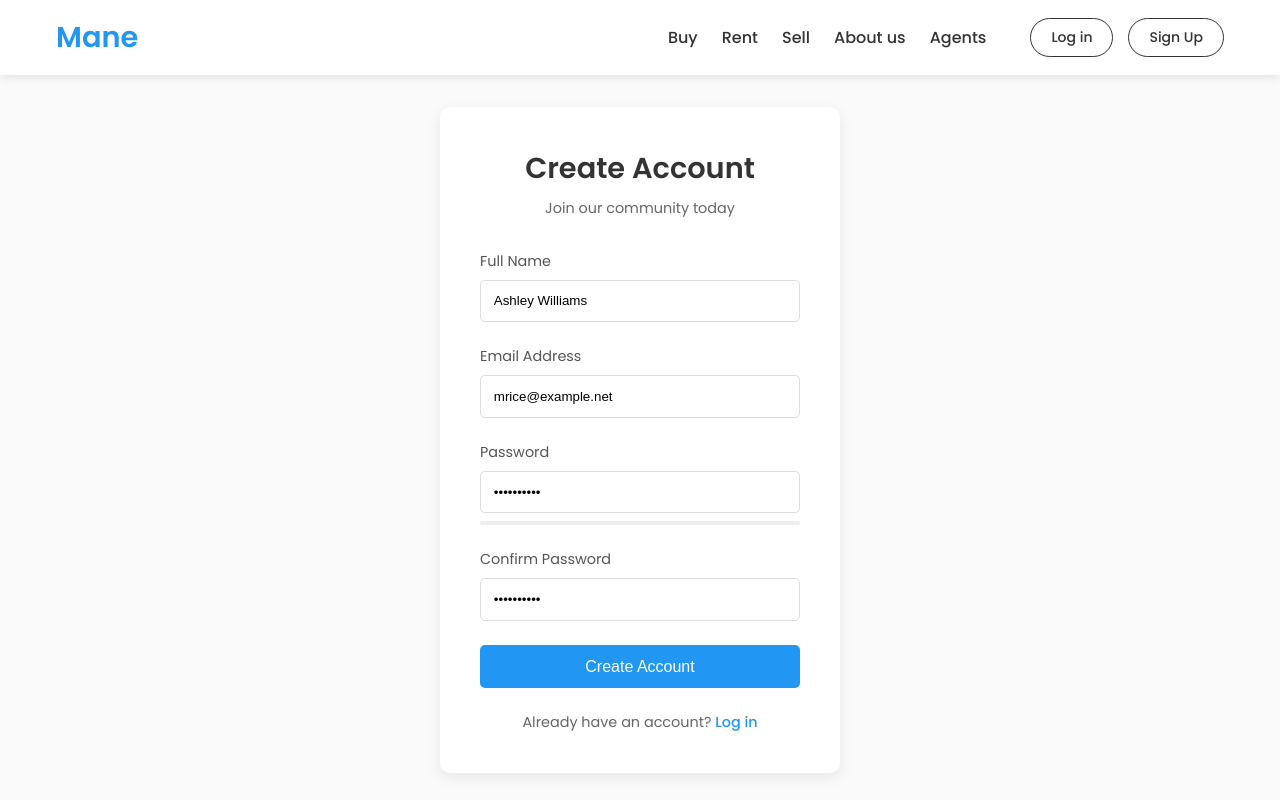
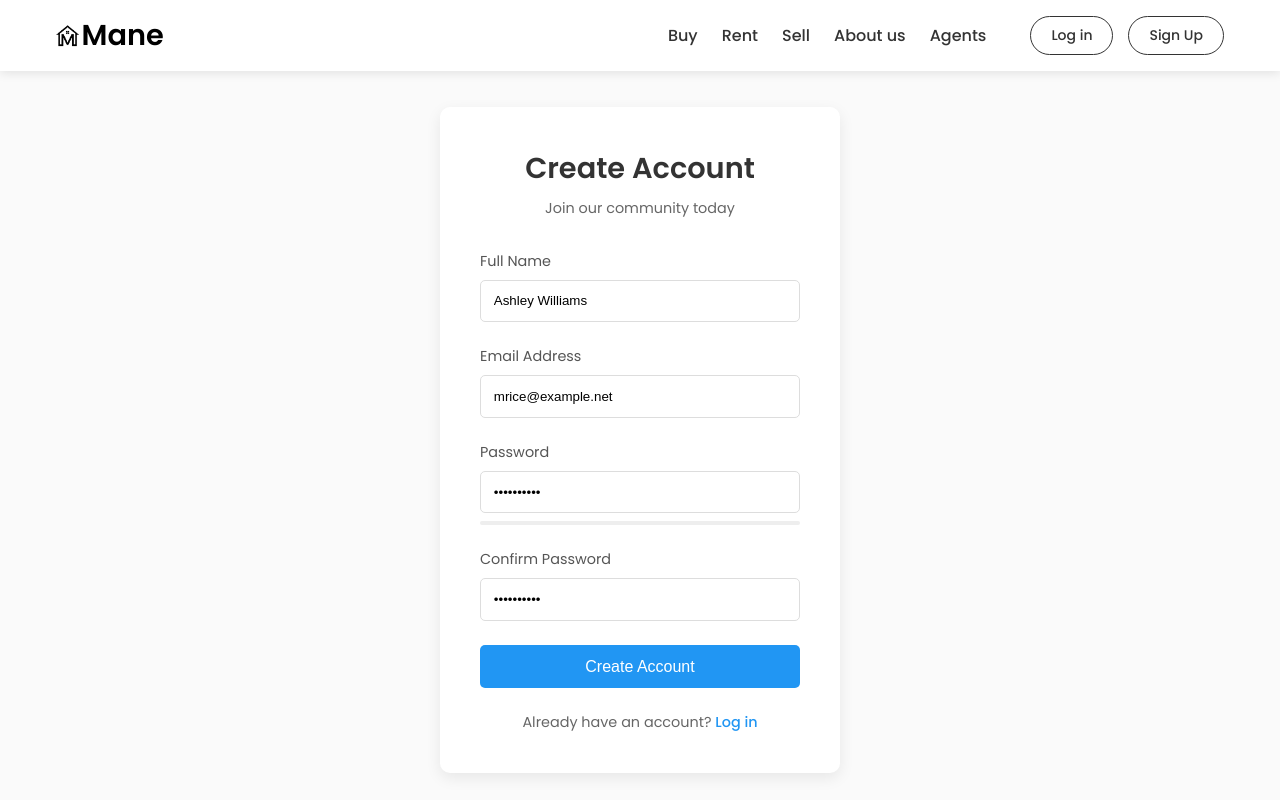
Before and after one commit to ujjwalredd/Mane, a plain HTML site: page Frontend/signup.html in a window 1280 px wide. Drawn offline with Linux system fonts and the light colour scheme; files whose address does not match are found by name.

Commit message:
Updated with logo

```diff
--- a/Frontend/signup.html
+++ b/Frontend/signup.html
@@ -160,7 +160,7 @@
         .logo {
             font-size: 1.8rem;
             font-weight: bold;
-            color: #2196F3;
+            color:black;
             text-decoration: none;
         }
 
@@ -222,6 +222,27 @@
             justify-content: center;
             margin-right: 1rem;
         }
+        .logo-container {
+            display: flex;
+            align-items: center;
+            gap: 3px;
+        }
+
+        .logo-img {
+            height: 22px;
+            width: auto;
+            display: block;
+        }
+
+        .logo {
+            font-size: 1.8rem;
+            font-weight: bold;
+            color: var(--text-color);
+            text-decoration: none;
+            display: flex;
+            align-items: center;
+            line-height: 0.5;
+        }
 
         .icon-circle i {
             color: #2196F3;
@@ -267,7 +288,7 @@
         .logo {
             font-size: 1.8rem;
             font-weight: bold;
-            color: #2196F3;
+            color: black;
             text-decoration: none;
         }
 
@@ -404,9 +425,12 @@
 <body>
     <header>
         <nav>
-            <a href="test1.html" class="logo">Mane</a>
+            <div class="logo-container">
+                <img src="logo.png" alt="Mane Logo" class="logo-img">
+                <a href="test1.html" class="logo">Mane</a>
+            </div>
             <div class="nav-links">
-                <a href="#buy">Buy</a>
+                <a href="buy.html">Buy</a>
                 <a href="#rent">Rent</a>
                 <a href="#sell">Sell</a>
                 <div class="dropdown">
```
Also changed, not shown: Frontend/buy.html (+26 -2 lines), Frontend/login.html (+26 -2 lines), Frontend/loginbuy.html (+26 -2 lines), Frontend/profile.html (+27 -2 lines), Frontend/test1.html (+31 -3 lines), Frontend/logo.png (added).
